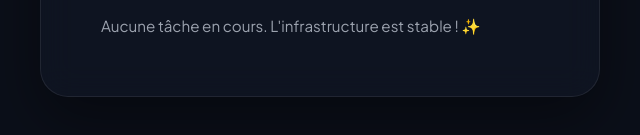
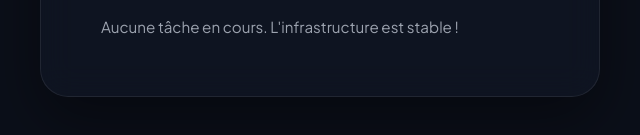
Before and after one commit to HironixNervoxX/webmon, a plain HTML site: page index.html in a window 1280 px wide. Shown: the part 451-586 px from the top of the page, 320-960 px from the left. Drawn offline with Linux system fonts and the light colour scheme; no server answers.

Commit message:
index.html

```diff
--- a/index.html
+++ b/index.html
@@ -29,7 +29,7 @@
     </form>
 
     <div id="empty-state" class="empty-state hidden">
-      <p>Aucune tâche en cours. L'infrastructure est stable ! ✨</p>
+      <p>Aucune tâche en cours. L'infrastructure est stable !</p>
     </div>
 
     <ul id="list" class="task-list"></ul>
```
